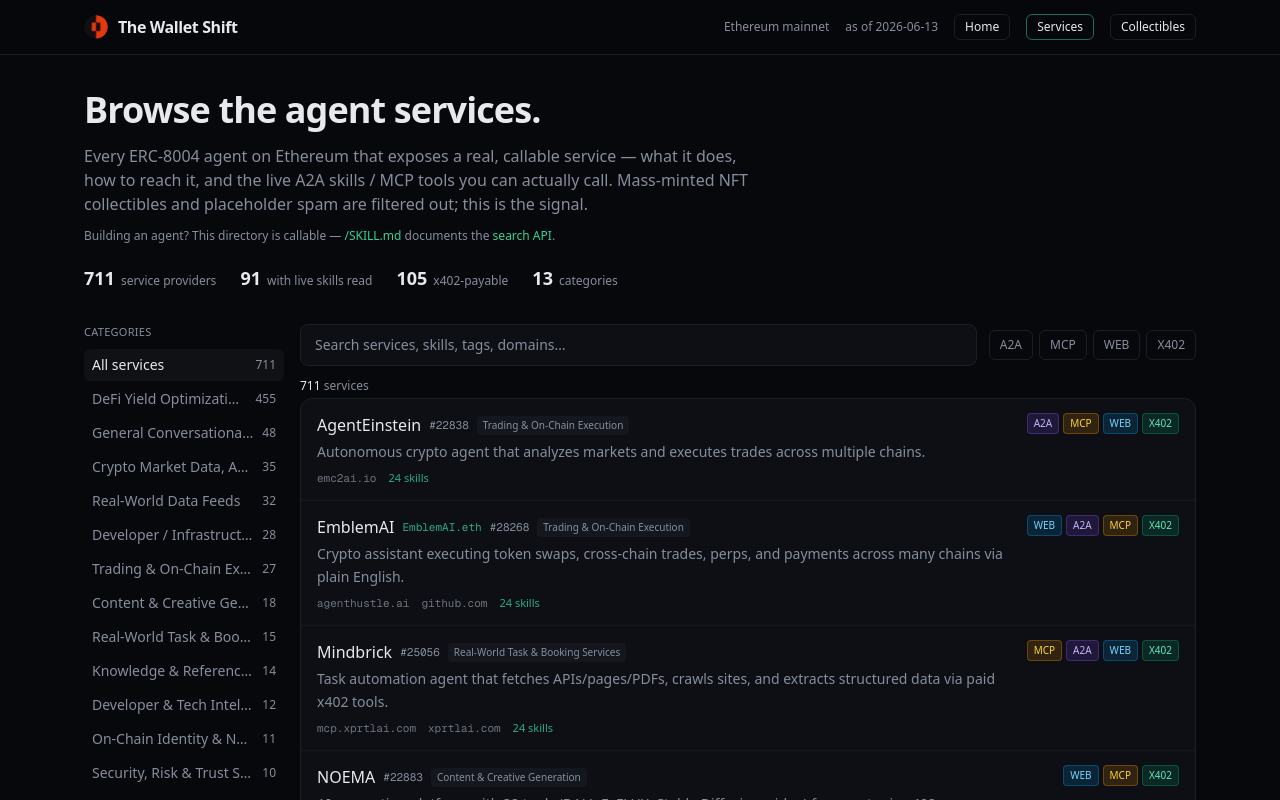
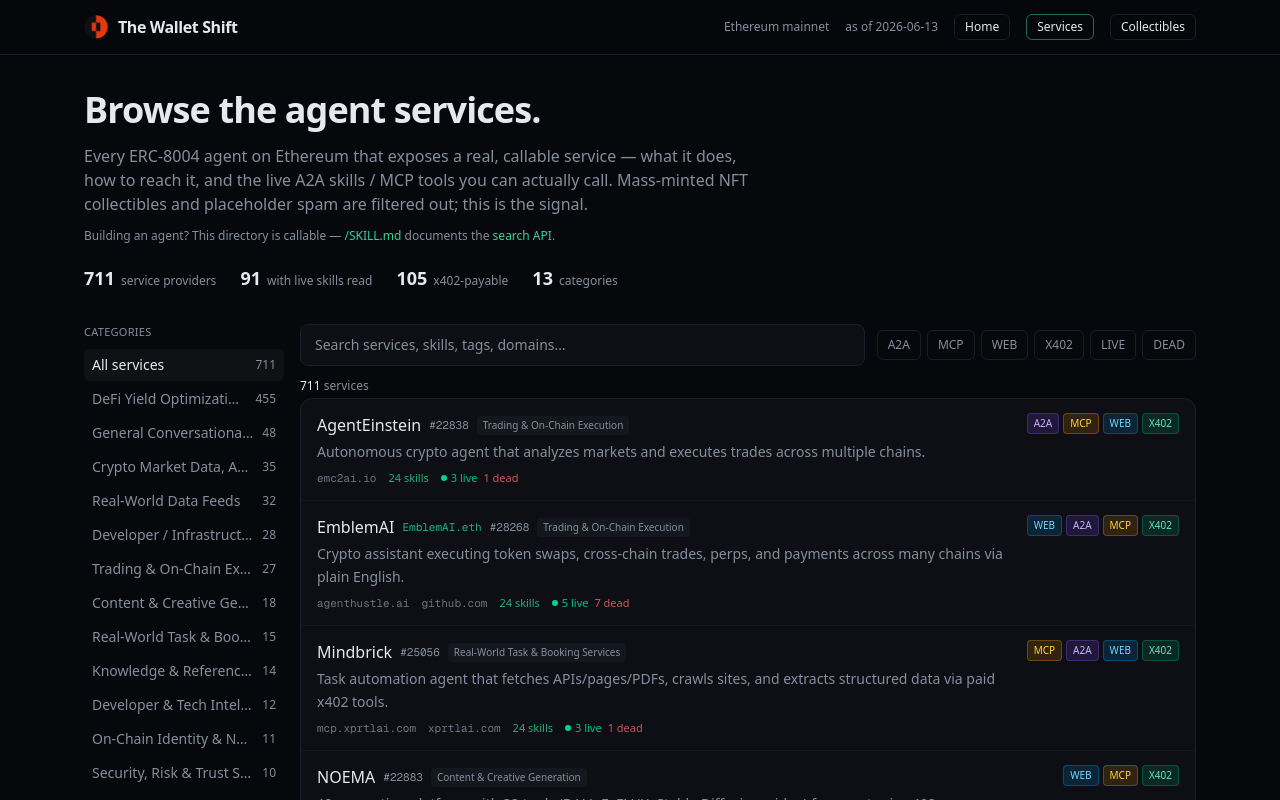
Before and after one commit to cloudonshore/thewalletshift, a Next.js app in the folder web/: page /services in a window 1280 px wide. Shown: the top 800 px of the page. Built offline with nearby package versions, Linux system fonts and the light colour scheme.

Commit message:
Show health status chips and live/dead filters in services UI

```diff
--- a/web/src/components/services-directory.tsx
+++ b/web/src/components/services-directory.tsx
@@ -1,7 +1,7 @@
 "use client";
 
 import { useEffect, useMemo, useState } from "react";
-import type { Provider, ServiceCategory } from "@/lib/services";
+import type { Provider, ServiceCategory, EndpointHealth } from "@/lib/services";
 import { fmt } from "@/lib/services";
 import { haystack } from "@/lib/haystack";
 
@@ -10,9 +10,21 @@ const PROTO_STYLE: Record<string, string> = {
   web: "bg-sky-500/15 text-sky-300 border-sky-500/30",
   mcp: "bg-amber-500/15 text-amber-300 border-amber-500/30",
   x402: "bg-emerald-500/15 text-emerald-300 border-emerald-500/30",
+  // endpoint health probe statuses (user opted into these colors for this feature)
+  live: "bg-emerald-500/15 text-emerald-300 border-emerald-500/30",
+  paywalled: "bg-amber-500/15 text-amber-300 border-amber-500/30",
+  dead: "bg-red-500/15 text-red-300 border-red-500/30",
 };
-const FILTERS = ["a2a", "mcp", "web", "x402"] as const;
-const FILTER_LABEL: Record<string, string> = { a2a: "A2A", mcp: "MCP", web: "web", x402: "x402" };
+const FILTERS = ["a2a", "mcp", "web", "x402", "live", "dead"] as const;
+const FILTER_LABEL: Record<string, string> = {
+  a2a: "A2A",
+  mcp: "MCP",
+  web: "web",
+  x402: "x402",
+  live: "live",
+  paywalled: "paywalled",
+  dead: "dead",
+};
 
 function ProtoChip({ p }: { p: string }) {
   const style = PROTO_STYLE[p];
@@ -24,6 +36,33 @@ function ProtoChip({ p }: { p: string }) {
   );
 }
 
+// colored status chip for one endpoint's health probe result (green/amber/red)
+function HealthChip({ health }: { health?: EndpointHealth }) {
+  if (!health) return null;
+  return (
+    <span
+      className={`rounded border px-1.5 py-0.5 text-[10px] font-medium ${PROTO_STYLE[health.status]}`}
+      title={`probed ${health.probe} · ${health.last_probed}`}
+    >
+      {health.status}
+      {health.http != null && <span className="ml-1 font-mono opacity-70">{health.http}</span>}
+    </span>
+  );
+}
+
+// row-level one-glance health summary across an endpoint's statuses
+function healthSummary(p: Provider): { live: number; paywalled: number; dead: number; probed: number } {
+  let live = 0,
+    paywalled = 0,
+    dead = 0;
+  for (const e of p.endpoints) {
+    if (e.health?.status === "live") live++;
+    else if (e.health?.status === "paywalled") paywalled++;
+    else if (e.health?.status === "dead") dead++;
+  }
+  return { live, paywalled, dead, probed: live + paywalled + dead };
+}
+
 function skillsWord(p: Provider): string {
   return p.protos.includes("mcp") && !p.protos.includes("a2a") ? "tools" : "skills";
 }
@@ -31,6 +70,7 @@ function skillsWord(p: Provider): string {
 function ProviderRow({ p, onOpen }: { p: Provider; onOpen: () => void }) {
   const protos = [...new Set([...p.protos, ...(p.x402 ? ["x402"] : [])])];
   const hosts = [...new Set(p.endpoints.map((e) => e.host).filter(Boolean))];
+  const hs = healthSummary(p);
   return (
     <li className="border-t border-border/60 first:border-t-0">
       <button
@@ -55,6 +95,18 @@ function ProviderRow({ p, onOpen }: { p: Provider; onOpen: () => void }) {
             {p.skills.length > 0 && (
               <span className="text-accent/80">
                 {p.skills.length} {skillsWord(p)}
+              </span>
+            )}
+            {hs.probed > 0 && (
+              <span className="inline-flex items-center gap-1.5">
+                {hs.live > 0 && (
+                  <span className="inline-flex items-center gap-1 text-emerald-400/90">
+                    <span className="h-1.5 w-1.5 rounded-full bg-emerald-400" />
+                    {hs.live} live
+                  </span>
+                )}
+                {hs.paywalled > 0 && <span className="text-amber-400/90">{hs.paywalled} paywalled</span>}
+                {hs.dead > 0 && <span className="text-red-400/80">{hs.dead} dead</span>}
               </span>
             )}
             {p.kind === "onchain" && <span className="text-muted/70">on-chain card</span>}
@@ -84,6 +136,7 @@ function ProviderModal({ p, onClose }: { p: Provider; onClose: () => void }) {
   }, [onClose]);
 
   const protos = [...new Set([...p.protos, ...(p.x402 ? ["x402"] : [])])];
+  const lastProbed = p.endpoints.find((e) => e.health)?.health?.last_probed?.slice(0, 10) ?? null;
 
   return (
     <div
@@ -136,6 +189,7 @@ function ProviderModal({ p, onClose }: { p: Provider; onClose: () => void }) {
                 {p.endpoints.map((e) => (
                   <li key={`${e.proto}-${e.url}`} className="flex items-center gap-2 text-xs">
                     <ProtoChip p={e.proto ?? "web"} />
+                    <HealthChip health={e.health} />
                     <a
                       href={e.url}
                       target="_blank"
@@ -147,6 +201,11 @@ function ProviderModal({ p, onClose }: { p: Provider; onClose: () => void }) {
                   </li>
                 ))}
               </ul>
+              {lastProbed && (
+                <p className="mt-1.5 text-[10px] text-muted/60">
+                  Health probed {lastProbed} · advisory snapshot — your own live call is authoritative.
+                </p>
+              )}
             </div>
           )}
 
@@ -210,7 +269,13 @@ export function ServicesDirectory({
       .filter(({ p, hay }) => {
         if (cat && p.category !== cat) return false;
         for (const f of protos) {
-          if (f === "x402" ? !p.x402 : !p.protos.includes(f)) return false;
+          if (f === "x402") {
+            if (!p.x402) return false;
+          } else if (f === "live" || f === "dead") {
+            if (!p.endpoints.some((e) => e.health?.status === f)) return false;
+          } else if (!p.protos.includes(f)) {
+            return false;
+          }
         }
         return tokens.every((t) => hay.includes(t));
       })
```
